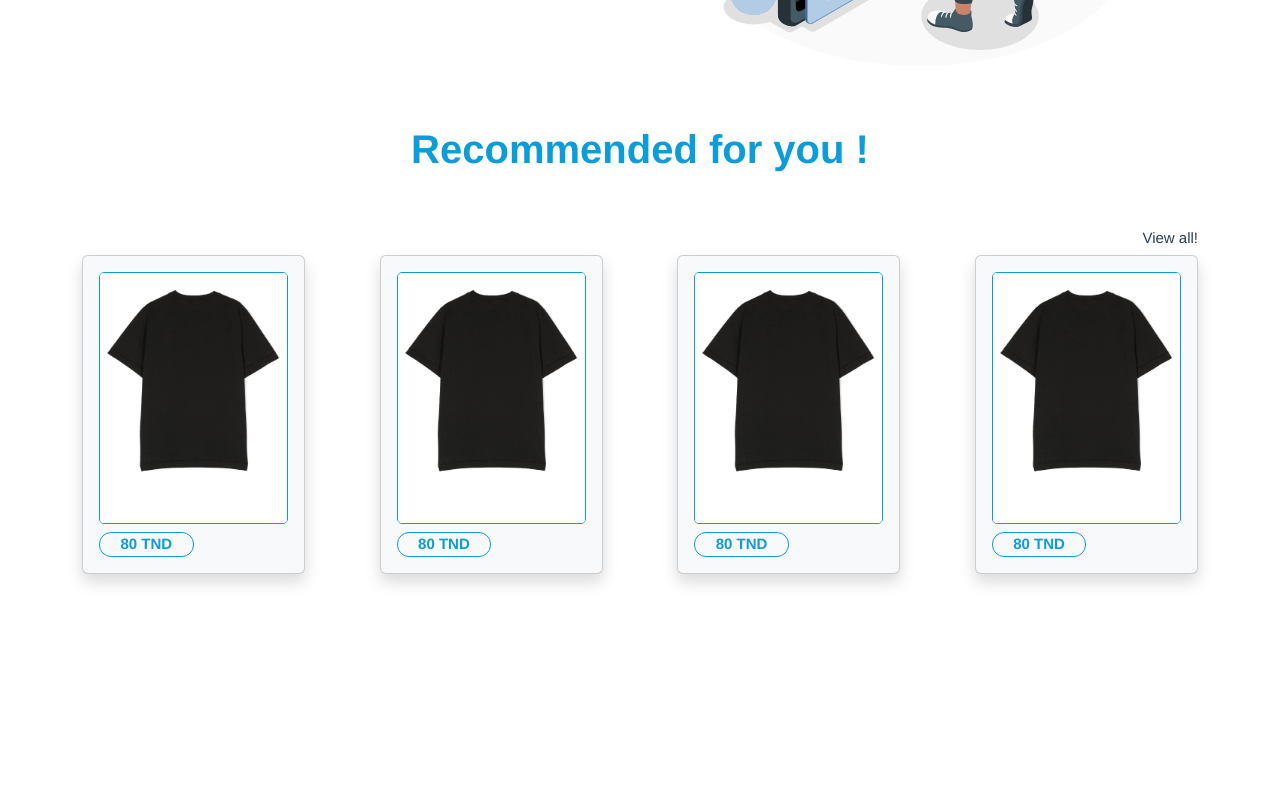
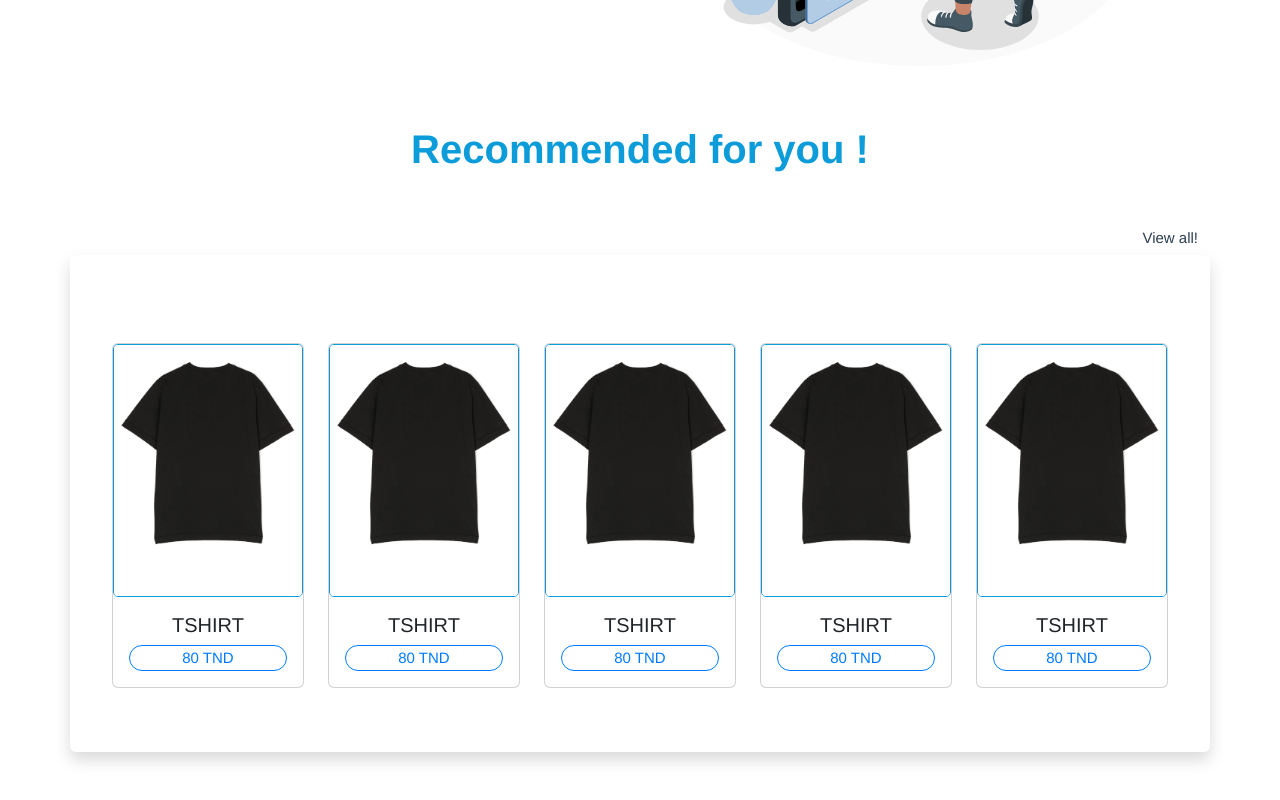
Before and after one commit to AkramZaabi/Vue-project, a Vue app in the folder project-web/: page / in a window 1280 px wide. Shown: the part 473-1273 px from the top of the page. Before the commit the page ends 1095 px from the top, so only its background shows below. Built offline with nearby package versions, Linux system fonts and the light colour scheme.

Commit message:
fixed-block-products

```diff
--- a/project-web/src/components/HomeComponent.vue
+++ b/project-web/src/components/HomeComponent.vue
@@ -3,9 +3,7 @@
     <div id="text-content">
       <h1>Trendify</h1>
       <h1>Mode</h1>
-      <h2 class="mt-4">
-        Success Starts with <b style="font-weight: bold">a great product!</b>
-      </h2>
+      <h2 class="mt-4">Success Starts with a great product!</h2>
       <button class="shop-now-button mt-3">
         <span>Shop Now</span>
         <img src="../assets/icons8-e-commerce-66.png" alt="Shop Now!" />
@@ -24,22 +22,64 @@
     <div class="container mt-5">
       <h3>View all!</h3>
     </div>
-    <div class="container" id="prodcut-img">
-      <div class="card shadow p-3 mb-5 bg-body-tertiary rounded cloth">
+    <div class="container shadow p-3 mb-5 bg-body rounded" id="cloathing">
+      <div class="row row-cols-1 row-cols-5 g-4 mb-5 mt-5 clothes-card">
+        <div class="col">
+          <div class="card" style="width: 12rem">
             <img src="../assets/t-shirt.png" />
-        <span class="mt-2 span-product">80 TND</span>
+            <div class="card-body text-center">
+              <h5 class="card-title">TSHIRT</h5>
+              <p class="card-text">
+                <span class="span-product mt-2">80 TND</span>
+              </p>
             </div>
-      <div class="card shadow p-3 mb-5 bg-body-tertiary rounded cloth">
+          </div>
+        </div>
+        <div class="col">
+          <div class="card" style="width: 12rem">
             <img src="../assets/t-shirt.png" />
-        <span class="mt-2 span-product">80 TND</span>
+            <div class="card-body text-center">
+              <h5 class="card-title">TSHIRT</h5>
+              <p class="card-text">
+                <span class="span-product mt-2">80 TND</span>
+              </p>
             </div>
-      <div class="card shadow p-3 mb-5 bg-body-tertiary rounded cloth">
+          </div>
+        </div>
+        <div class="col">
+          <div class="card" style="width: 12rem">
             <img src="../assets/t-shirt.png" />
-        <span class="mt-2 span-product">80 TND</span>
+            <div class="card-body text-center">
+              <h5 class="card-title">TSHIRT</h5>
+              <p class="card-text">
+                <span class="span-product mt-2">80 TND</span>
+              </p>
             </div>
-      <div class="card shadow p-3 mb-5 bg-body-tertiary rounded cloth">
+          </div>
+        </div>
+        <div class="col">
+          <div class="card" style="width: 12rem">
             <img src="../assets/t-shirt.png" />
-        <span class="mt-2 span-product">80 TND</span>
+            <div class="card-body text-center">
+              <h5 class="card-title">TSHIRT</h5>
+              <p class="card-text">
+                <span class="span-product mt-2">80 TND</span>
+              </p>
+            </div>
+          </div>
+        </div>
+
+        <div class="col">
+          <div class="card" style="width: 12rem">
+            <img src="../assets/t-shirt.png" />
+            <div class="card-body text-center">
+              <h5 class="card-title">TSHIRT</h5>
+              <p class="card-text">
+                <span class="span-product mt-2">80 TND</span>
+              </p>
+            </div>
+          </div>
+        </div>
       </div>
     </div>
   </div>
@@ -59,37 +99,49 @@ h3 {
   font-size: 15px;
   cursor: pointer;
 }
-h3:hover {
+
+.card-text:hover {
   color: #0c9cda;
   font-weight: bold;
   transition: 0.3s;
 }
+p {
+  color: #007bff;
+  border: 1px solid #007bff;
+  border-radius: 15px;
+}
 button {
   width: 80%;
 }
+
 button:hover {
   background-color: white !important;
   color: #0c9cda;
   border: 1px solid #0c9cda;
 }
+
 button span {
   font-weight: 500;
 }
+
 #text-content {
   width: 50%;
   display: flex;
   flex-direction: column;
   align-content: space-around;
 }
+
 h1 {
   color: #0c9cda;
   font-weight: bold;
 }
+
 h2 {
   color: #707070;
   width: 50%;
   font-weight: 100;
 }
+
 .container {
   align-self: center;
   place-items: center;
@@ -100,13 +152,15 @@ h2 {
   text-align: left;
   height: 100% !important;
 }
-.span-product:hover {
+
+.card-text:hover {
   color: white;
   border: 1px solid white;
   background-color: #0c9cda;
   cursor: pointer;
   transition: 0.5s;
 }
+
 .span-product {
   font-size: 15px;
 }
@@ -116,10 +170,12 @@ h2 {
   flex-direction: column;
   flex-wrap: wrap;
 }
+
 .cloth span {
   justify-self: center;
   color: #0c9cda;
 }
+
 .cloth span {
   text-align: center;
   border: 1px solid #0c9cda;
@@ -132,6 +188,7 @@ h2 {
   border-radius: 5px;
   border: 1px solid #0c9cda;
 }
+
 .container img {
   height: 70%;
 }
@@ -144,15 +201,18 @@ h2 {
   width: 40%;
   height: 50%;
 }
+
 /* New CSS styles */
 #prodcut-img {
   display: flex;
   justify-content: space-between;
   width: 100% !important;
 }
+
 #prodcut-img .card {
   width: 20% !important;
 }
+
 .success-starts img {
   width: 250px;
 }
@@ -164,6 +224,7 @@ h2 {
   flex-direction: column;
   width: 50%;
 }
+
 .shop-now-button {
   width: 140px;
   height: 30px;
@@ -175,9 +236,11 @@ h2 {
   margin-bottom: 50px;
   font-weight: bold;
 }
+
 .success-starts {
   display: flex;
 }
+
 .shop-now-button img {
   width: 25px;
   height: 25px;
@@ -187,4 +250,9 @@ h2 {
   flex: 1;
   margin-left: 10px;
 }
+@media (max-width: 1250px) {
+  .clothes-card {
+    display: block;
+  }
+}
 </style>
```
Lines whose indentation alone changed are shown as unchanged.
